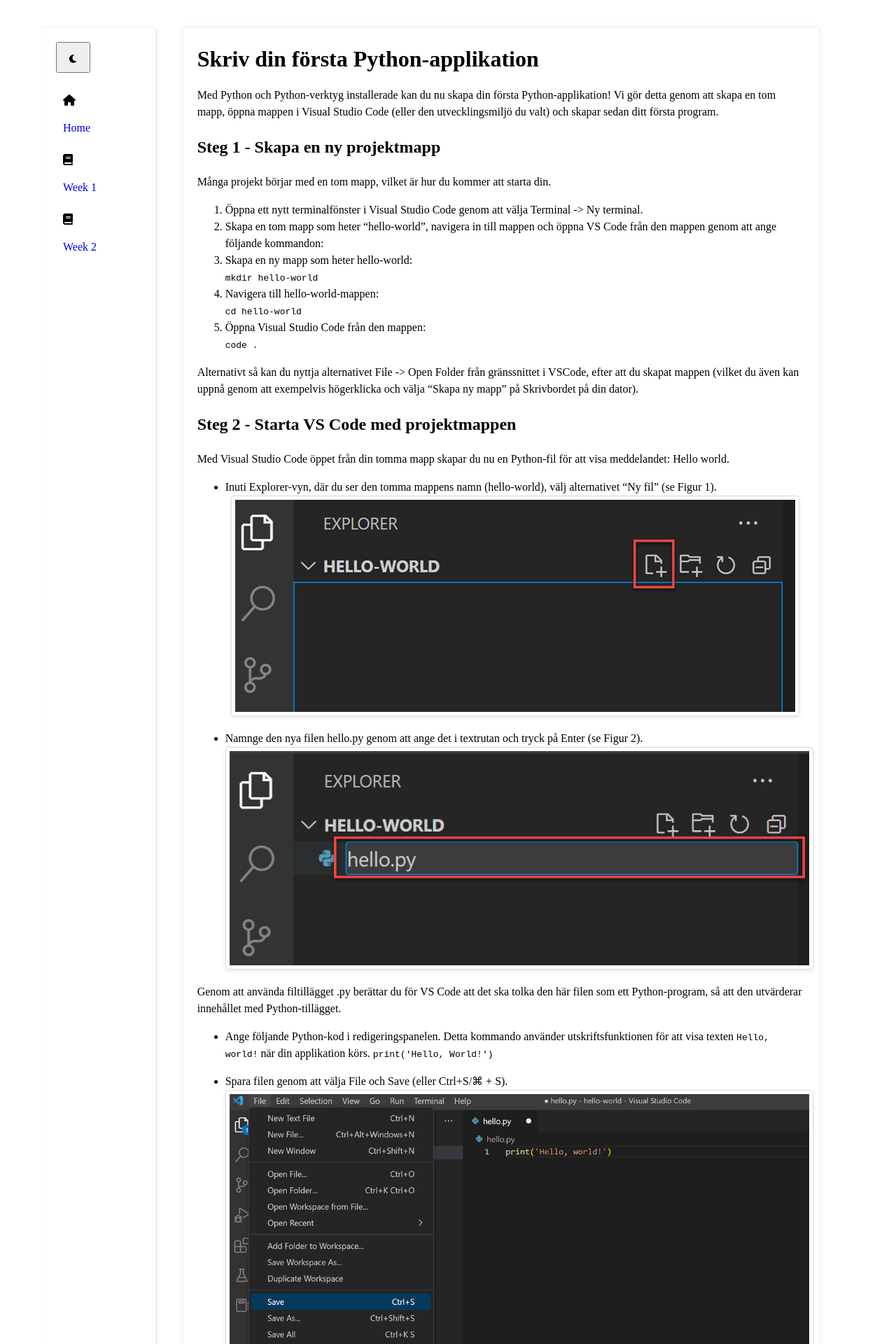
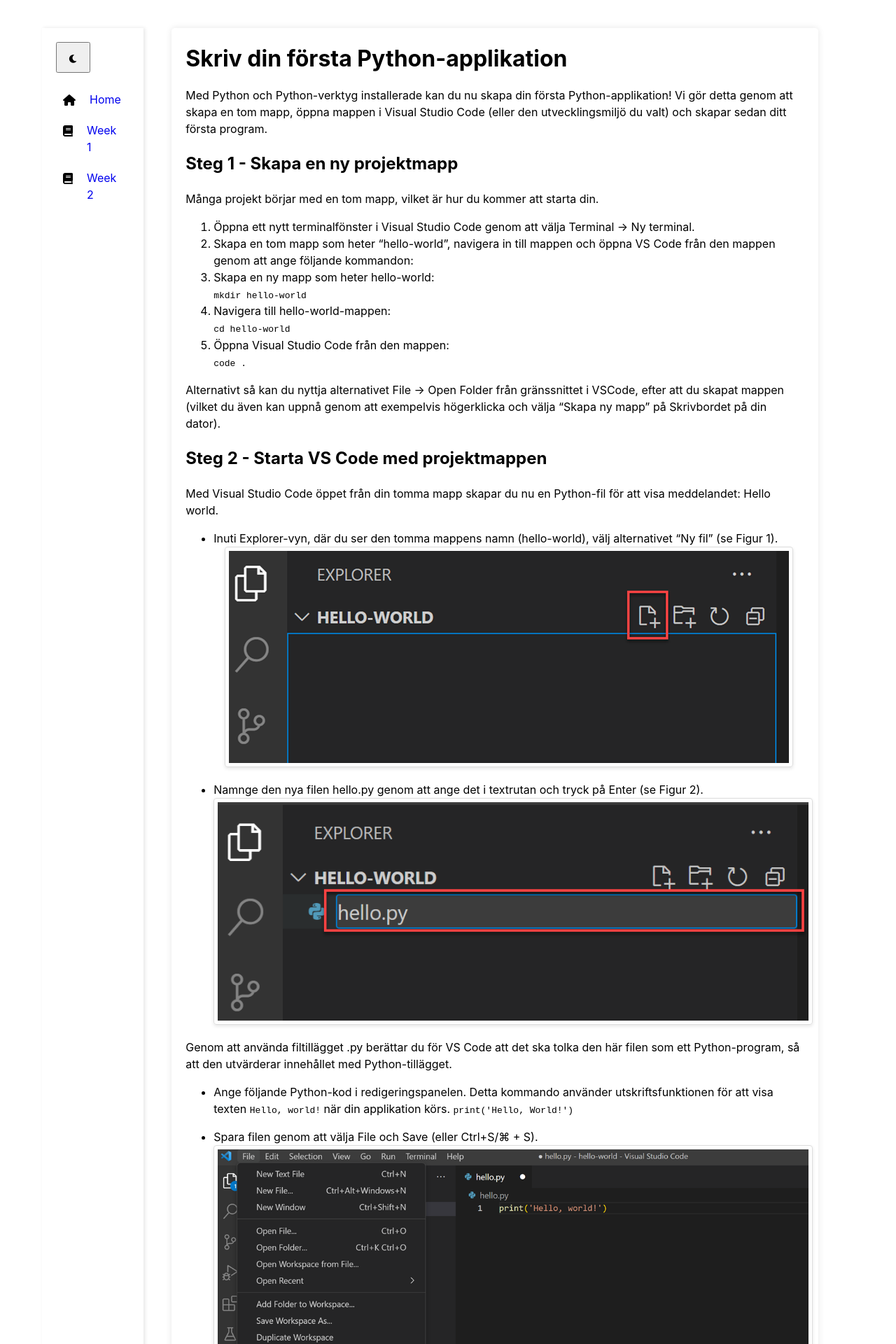
Before and after one commit to noitaloiv/fundamentalPython, a Jekyll site: the page built from week1/first_app.md, in a window 1280 px wide. Shown: the top 1920 px of the page at 70% size. Built offline with Jekyll 4.4.1, drawn with Linux system fonts in a browser that asks for light colours.

Commit message:
Update style.css

```diff
--- a/assets/css/style.css
+++ b/assets/css/style.css
@@ -16,10 +16,11 @@
 body {
     background-color: var(--background-color);
     color: var(--text-color);
-    font: -apple-system,BlinkMacSystemFont,Segoe UI,Helvetica,Arial,sans-serif,Apple Color Emoji,Segoe UI Emoji;
+    font-family: var(--font-stack);
     line-height: 1.5;
     margin: 0;
     padding: 0;
+    --font-stack: -apple-system,BlinkMacSystemFont,Segoe UI,Helvetica,Arial,sans-serif,Apple Color Emoji,Segoe UI Emoji;
     --font-stack--monospace: "SFMono-Regular",Menlo,Consolas,Monaco,Liberation Mono,Lucida Console,monospace;
     --font-size--normal: 100%;
     --font-size--small: 87.5%;
@@ -32,6 +33,10 @@ body {
 pre {
   line-height: 1.5;
   padding: 20px;
+}
+
+span {
+  display: flex;
 }
 
 @media (prefers-color-scheme: dark) {
```
